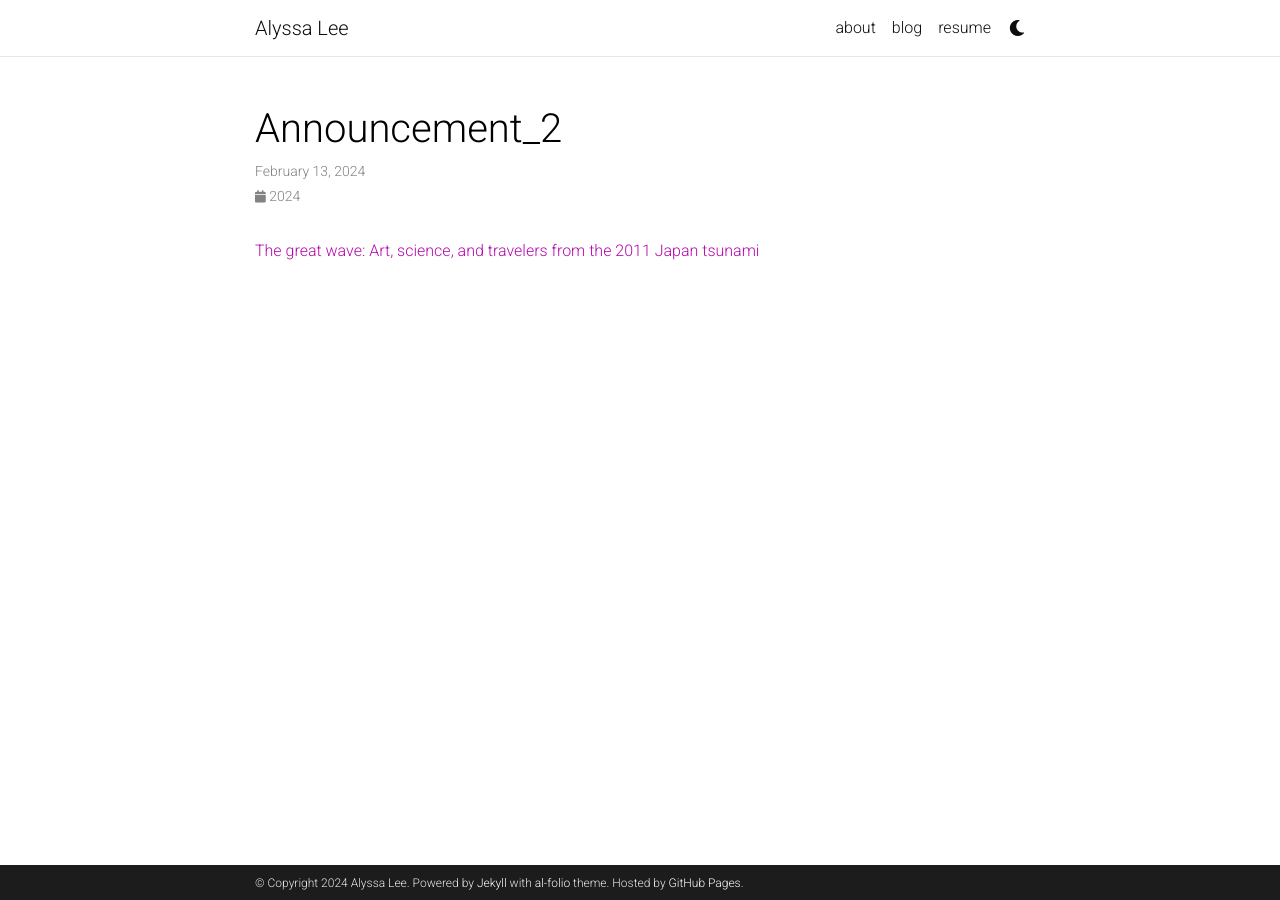
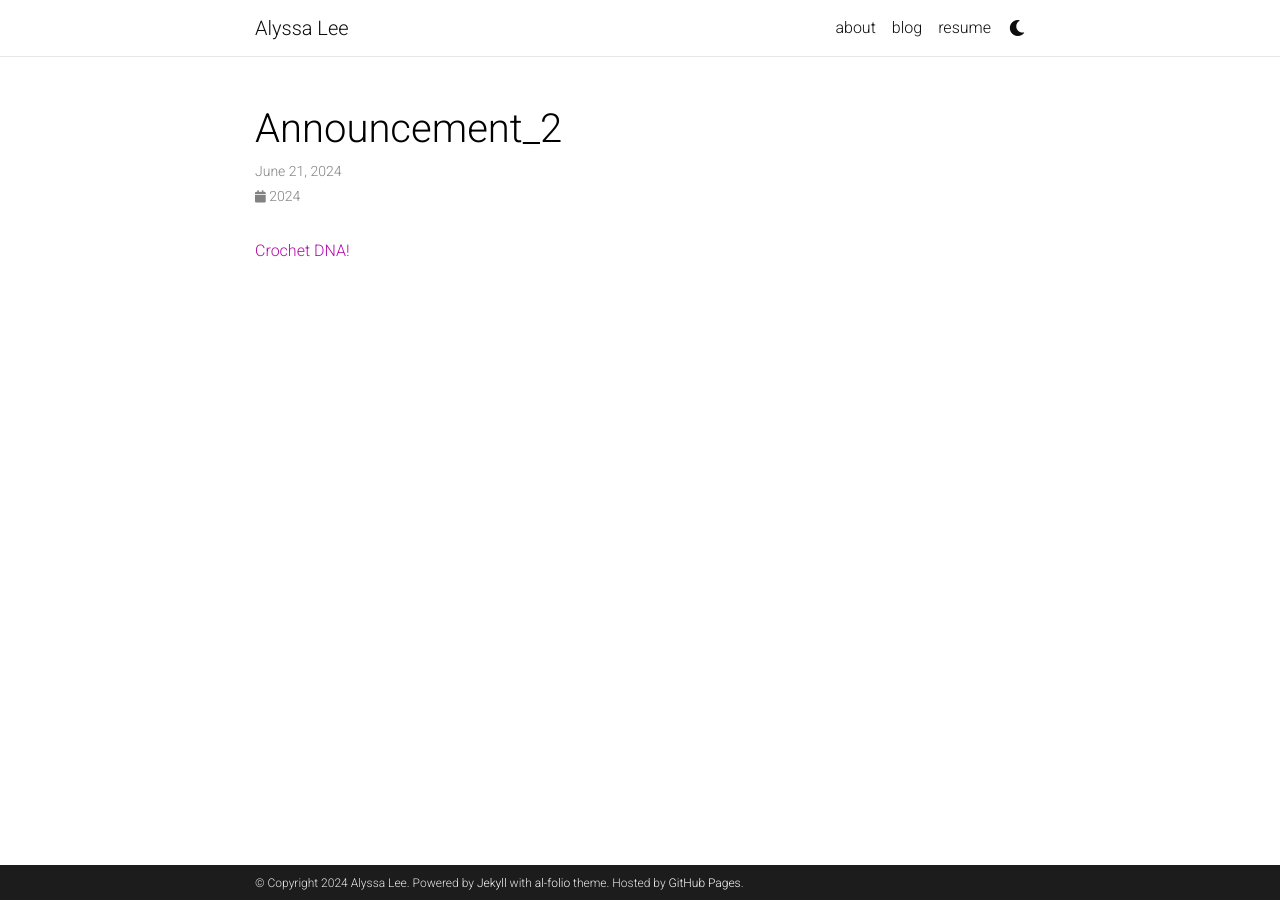
Before and after one commit to alyssa-lee/alyssa-lee.github.io, a Jekyll site: the page built from _news/announcement_2.md, in a window 1280 px wide. Built offline with Jekyll 4.4.1, drawn with Linux system fonts in a browser that asks for light colours; comment, search, counter and statistics services are not loaded; a style sheet for code colours, icons or effects is not loaded.

Commit message:
updated announcements

```diff
--- a/_news/announcement_2.md
+++ b/_news/announcement_2.md
@@ -1,7 +1,7 @@
 ---
 layout: post
-date: 2024-02-13
+date: 2024-06-21
 inline: true
 ---
 
-[The great wave: Art, science, and travelers from the 2011 Japan tsunami]({% post_url 2024-02-13-the-great-wave %})
+[Crochet DNA!]({% post_url 2024-06-21-crochet-dna %})
```
Also changed, not shown: _news/announcement_3.md (+2 -2 lines).
